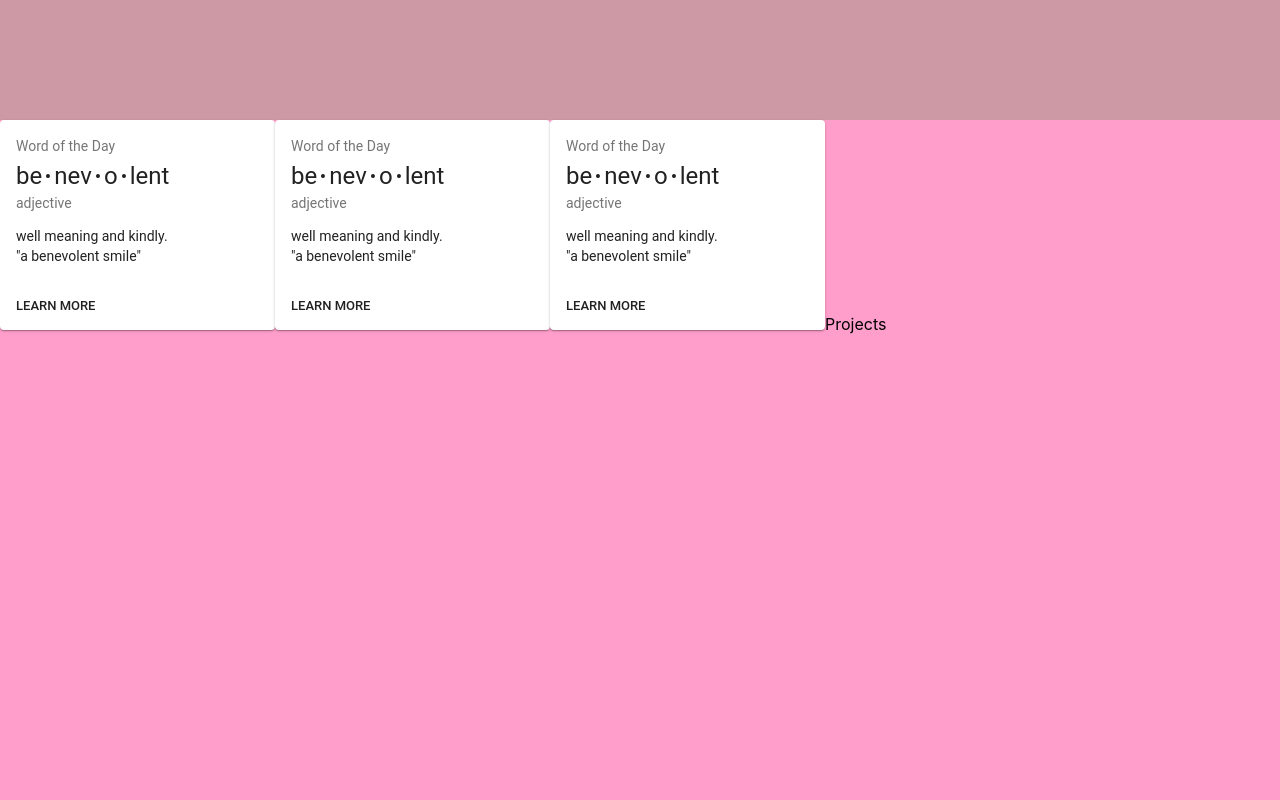
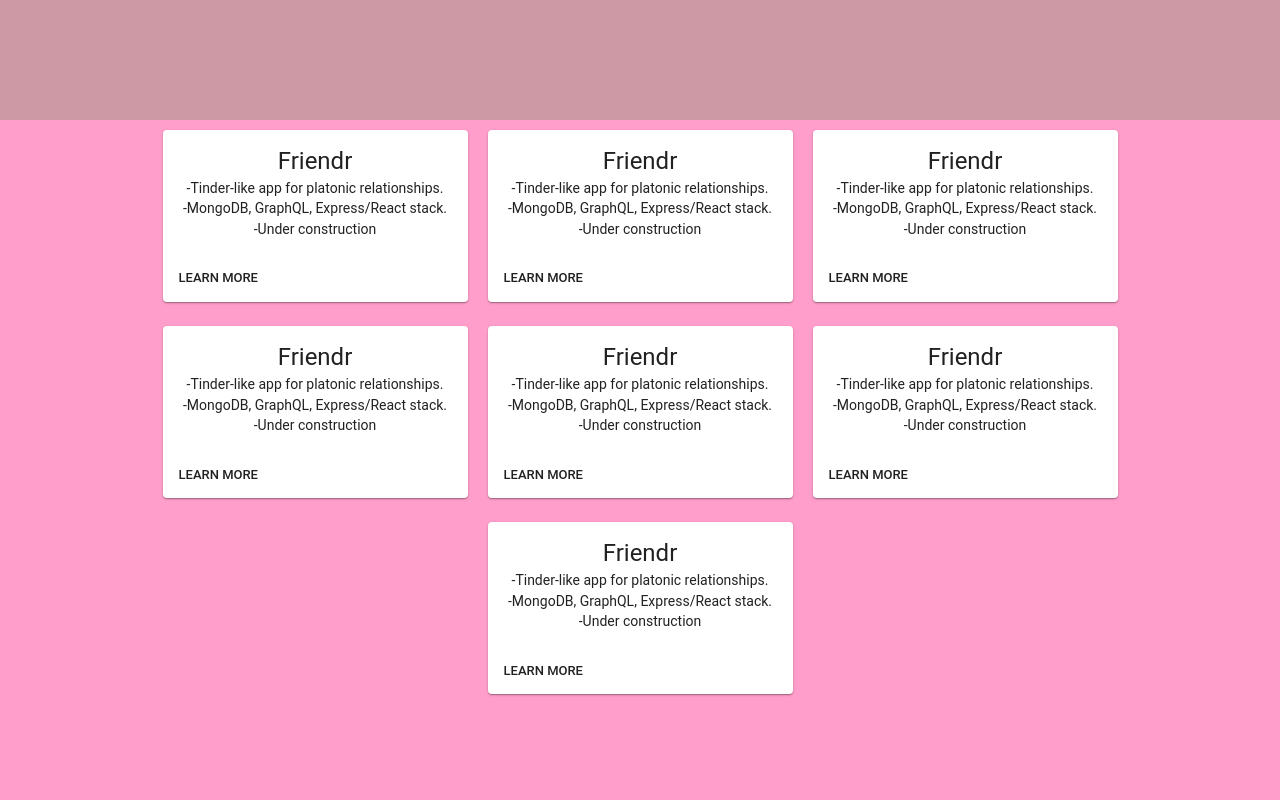
Before and after one commit to chris-ohh/Portfolio, a React (Create React App) app: page / in a window 1280 px wide. Shown: the part 680-1480 px from the top of the page. Built offline with nearby package versions, Linux system fonts and the light colour scheme.

Commit message:
center aligned project cards

```diff
--- a/src/components/pages/SimpleCard.js
+++ b/src/components/pages/SimpleCard.js
@@ -9,7 +9,8 @@ import Typography from '@material-ui/core/Typography';
 
 const styles = {
   card: {
-    minWidth: 275,
+    width: 305,
+    margin: 10,
     display: 'inline-block',
   },
   bullet: {
@@ -32,23 +33,17 @@ function SimpleCard(props) {
   return (
     <Card className={classes.card}>
       <CardContent>
-        <Typography className={classes.title} color="textSecondary" gutterBottom>
-          Word of the Day
-        </Typography>
         <Typography variant="h5" component="h2">
-          be
-          {bull}
-          nev
-          {bull}o{bull}
-          lent
-        </Typography>
-        <Typography className={classes.pos} color="textSecondary">
-          adjective
+          Friendr
         </Typography>
         <Typography component="p">
-          well meaning and kindly.
-          <br />
-          {'"a benevolent smile"'}
+        -Tinder-like app for platonic relationships.
+        </Typography>
+        <Typography component="p">
+        -MongoDB, GraphQL, Express/React stack.
+        </Typography>
+        <Typography component="p">
+        -Under construction
         </Typography>
       </CardContent>
       <CardActions>
--- a/src/components/pages/page.js
+++ b/src/components/pages/page.js
@@ -7,10 +7,16 @@ class Page extends Component {
       <div className="page">
         <div id="about">About</div>
         <div id="projects">
-        <SimpleCard></SimpleCard>
-        <SimpleCard></SimpleCard>
-        <SimpleCard></SimpleCard>
-        Projects</div>
+          <div id="card-container">
+            <SimpleCard></SimpleCard>
+            <SimpleCard></SimpleCard>
+            <SimpleCard></SimpleCard>
+            <SimpleCard></SimpleCard>
+            <SimpleCard></SimpleCard>
+            <SimpleCard></SimpleCard>
+            <SimpleCard></SimpleCard>
+          </div>
+        </div>
         <div id="education">Education</div>
         <div id="skills">Skills</div>
         <div id="interests">Interests</div>
--- a/src/index.css
+++ b/src/index.css
@@ -73,3 +73,9 @@ header a {
   height:100vh;
   width:100vw;
 }
+
+#card-container {
+  width: 80%;
+  margin: 0 auto;
+  text-align: center;
+}
```
